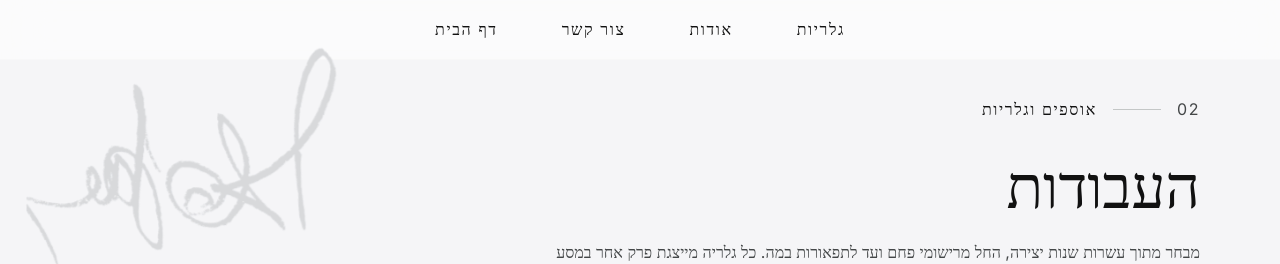
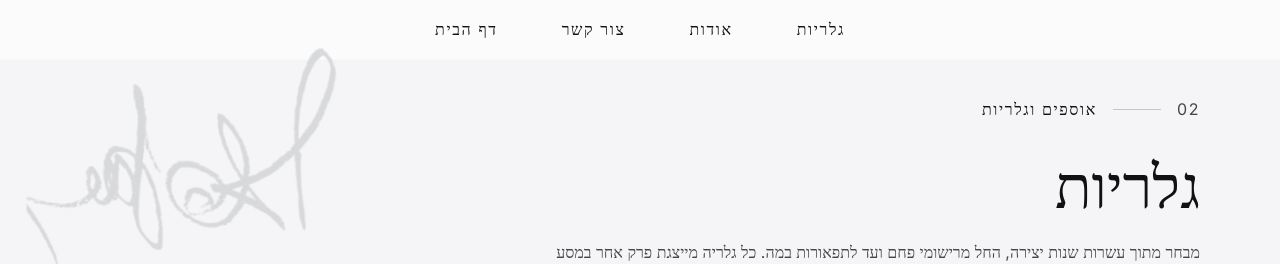
Before and after one commit to dekel22/lea-atir-gallery, a React (Vite) app: page /galleries in a window 1280 px wide. Shown: the top 264 px of the page. Built offline with nearby package versions, Linux system fonts and the light colour scheme; a web font is replaced by a local one.

Commit message:
שקר השקיפות

```diff
--- a/src/data/galleries.js
+++ b/src/data/galleries.js
@@ -740,7 +740,7 @@ export const galleries = [
     "id": "transparent",
     "title": "שקר השקיפות",
     "description": "התערוכה \"שקר השקיפות\" הוצגה בבית האומנים בתל אביב במרץ 2020 בתקופת הקורונה.",
-    "longDescription": "אף פעם לא נתתי מקום נפרד לנושא השקר השקיפות בעבודתי, כי השקוף אף פעם לא בא לבדו, בלי הקשר וחיבור לסביבה. עם הזמן השקוף הפך להיות הנושא, כמו מה שסביב לו. בעצם אי אפשר לצייר שקוף בלי לראות את מה שמאחוריו. הנושא והרקע בלתי ניתנים להפרדה.\n\nיש את מה שרואים בתוך השקוף ומה שרואים מחוץ לשקוף, במעבר ובחיבור בין השניים מתרחש כל הקסם. שם צריך לראות מה קרה לכתם בחוץ כאשר הוא חצה את המעבר לתוך השקוף. אי אפשר לאבד את החיבור ביניהם. בעצם עבדתי על \"שקר השקיפות\" על \"שקר האומנות\", על \"שקר החיים\". כמו בחיים כך באומנות, האומנות היא השתקפות של החיים לכן השקר קיים בשניהם. אפשר לעדן ולאמר שהאומנות יוצרת אשליה, או להפוך ולאמר שהחיים הם אשליה. והנה אנחנו בפילוסופיה של החיים.\n\nהתערוכה \"שקר השקיפות\" הוצגה בבית האומנים בתל אביב במרץ 2020 בתקופת הקורונה.",
+    "longDescription": "אף פעם לא נתתי מקום נפרד לנושא השקר השקיפות בעבודתי, כי השקוף אף פעם לא בא לבדו, בלי הקשר וחיבור לסביבה. עם הזמן השקוף הפך להיות הנושא, כמו מה שסביב לו. בעצם אי אפשר לצייר שקוף בלי לראות את מה שמאחוריו. הנושא והרקע בלתי ניתנים להפרדה.\n\nיש את מה שרואים בתוך השקוף ומה שרואים מחוץ לשקוף, במעבר ובחיבור בין השניים מתרחש כל הקסם. שם צריך לראות מה קרה לכתם בחוץ כאשר הוא חצה את המעבר לתוך השקוף. אי אפשר לאבד את החיבור ביניהם. בעצם עבדתי על \"שקר השקיפות\" על \"שקר האומנות\", על \"שקר החיים\". כמו בחיים כך באומנות, האומנות היא השתקפות של החיים לכן השקר קיים בשניהם. אפשר לעדן ולאמר שהאומנות יוצרת אשליה, או להפוך ולאמר שהחיים הם אשליה. והנה אנחנו בפילוסופיה של החיים.",
     "coverImage": "/galleries/שקופים/שקופים1.jpg",
     "images": [
       {
--- a/src/pages/Galleries.jsx
+++ b/src/pages/Galleries.jsx
@@ -15,7 +15,7 @@ const Galleries = () => {
           <div className="w-12 h-px bg-outline-variant"></div>
           <span className="font-label-sm text-primary uppercase tracking-widest">אוספים וגלריות</span>
         </div>
-        <h1 className="font-h1 text-5xl lg:text-6xl text-primary mb-6">העבודות</h1>
+        <h1 className="font-h1 text-5xl lg:text-6xl text-primary mb-6">גלריות</h1>
         <p className="font-body-lg text-on-surface-variant max-w-2xl leading-relaxed">
           מבחר מתוך עשרות שנות יצירה, החל מרישומי פחם ועד לתפאורות במה. כל גלריה מייצגת פרק אחר במסע האמנותי.
         </p>
```
